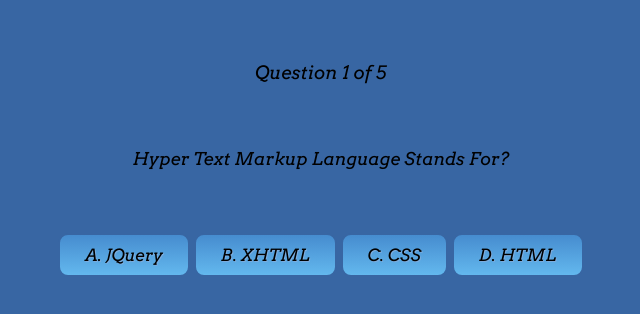
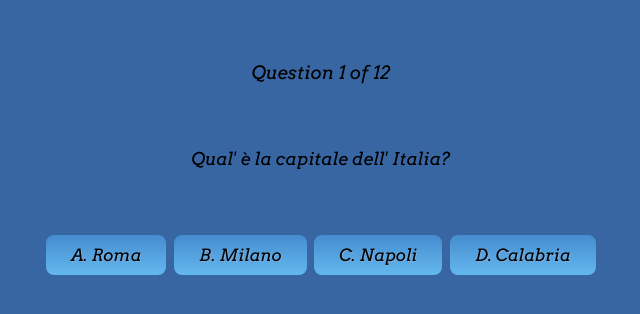
Before and after one commit to 1mattia/quiz, a plain HTML site: page index.html in a window 1280 px wide. Shown: the part 176-490 px from the top of the page, without its empty margins (319-959 px from the left). Drawn offline with Linux system fonts and the light colour scheme.

Commit message:
domande
aggiunte domande

```diff
--- a/app.js
+++ b/app.js
@@ -91,19 +91,40 @@ function showScores() {
 // create questions here
 let questions = [
     new Question(
-        "Hyper Text Markup Language Stands For?", ["JQuery", "XHTML", "CSS", "HTML"], "HTML"
+        "Qual' è la capitale dell' Italia?", ["Roma", "Milano", "Napoli", "Calabria"], "Roma"
     ),
     new Question(
-        "Cascading Style sheet stands for?", ["HTML", "JQuery", "CSS", "XML"], "CSS"
+        "Dove si trova la torre Eifel?", ["Tokyo", "Londra", "Parigi", "Mosca"], "Parigi"
     ),
     new Question(
-        "Which is a JavaScript Framework?", ["React", "Laravel", "Django", "Sass"], "React"
+        "Di che colore è il cielo?", ["Rosa", "Rosso", "Blu", "Azurro"], "Azurro"
     ),
     new Question(
-        "Which is a backend language?", ["PHP", "HTML", "React", "All"], "PHP"
+        "Dove sorge il sole?", ["Est", "Ovest", "Nord", "Sud"], "Est"
     ),
     new Question(
-        "Which is best for Artificial intelligence?", ["React", "Laravel", "Python", "Sass"], "Python"
+        "Dove tramonta il sole?", ["Nord", "Est", "Ovest", "Sud"], "Ovest"
+    ),
+    new Question(
+        "Quanto pesa un kg di fieno?", ["100 KG", "10 KG", "0 KG", "1 KG"], "1 KG"
+    ),
+    new Question(
+        "Il nome di lincoln?", ["Abramo", "Biden", "Putin", "Matarella"], "Abramo"
+    ),
+    new Question(
+        "Dove si trova il louvre?", ["Mosca", "Parigi", "Pechino", "Roma"], "Parigi"
+    ),
+    new Question(
+        "Quante calorie ci sono in un bicchiere d'acqua?", ["10", "22", "0", "11"], "0"
+    ),
+    new Question(
+        "Chi è il presidente dell'america?", ["Luis", "Silvio", "Giuseppe", "Biden"], "Python"
+    ),
+    new Question(
+        "Dove si trova l'est sulla cartina?", ["A sinistra", "A destra", "A est", "A ovest"], "A destra"
+    ),
+    new Question(
+        "Cosa più la tiri e più si accorcia?", ["La sigaretta", "Il martello", "Il serpente", "Il Braccio"], "La sigaretta"
     )
 ];
 
--- a/style.css
+++ b/style.css
@@ -48,6 +48,7 @@ body{
     border: 2px solid #3866A3;
     background: #63B8EE;
     background: linear-gradient(to top, #63B8EE, #468CCF);
+    cursor: pointer;
 }
 
 
```
Also changed, not shown: 1 other file.
